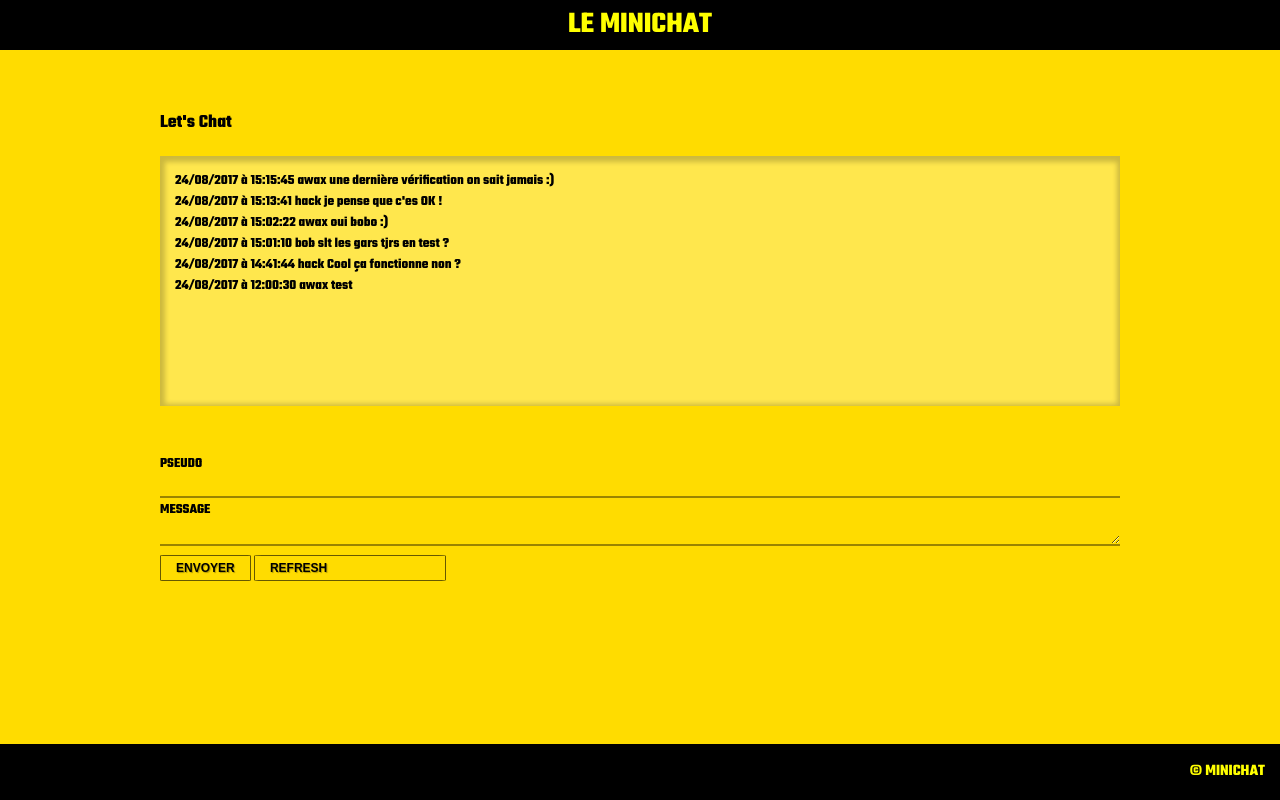
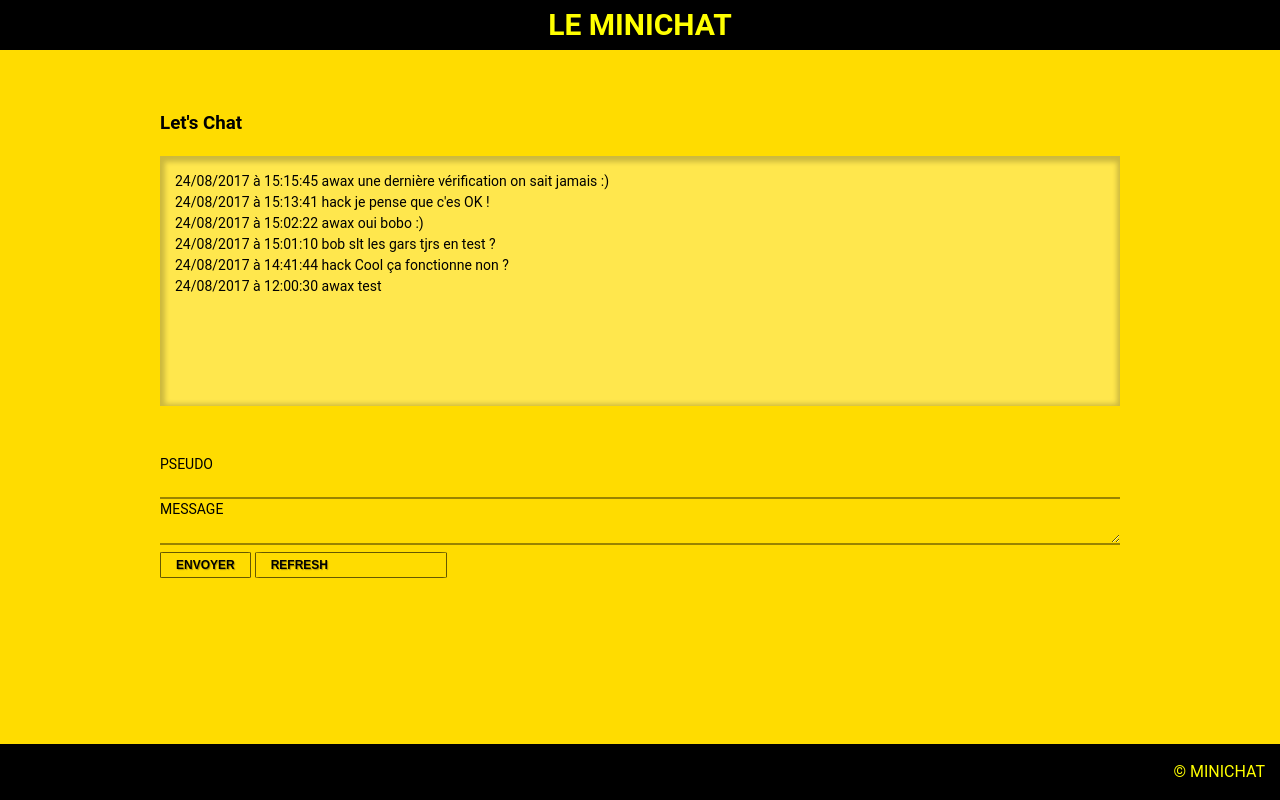
Before and after one commit to Ramzi-B/PHP, a PHP site: page /minichat.php in a window 1280 px wide. Run offline with PHP 8.4, Linux system fonts and the light colour scheme; data comes from the database, SQL or seed files in the repository.

Commit message:
Update minichat

```diff
--- a/mini-chat/css/style.css
+++ b/mini-chat/css/style.css
@@ -6,7 +6,7 @@ html {
 
 body {
 	margin: 0 auto;
-	font-family: 'Teko', sans-serif;
+	font-family: 'Roboto', sans-serif;
 	font-size: 1.6rem;
 	line-height: 1.5;
   background-color: #FFDC00;
```
